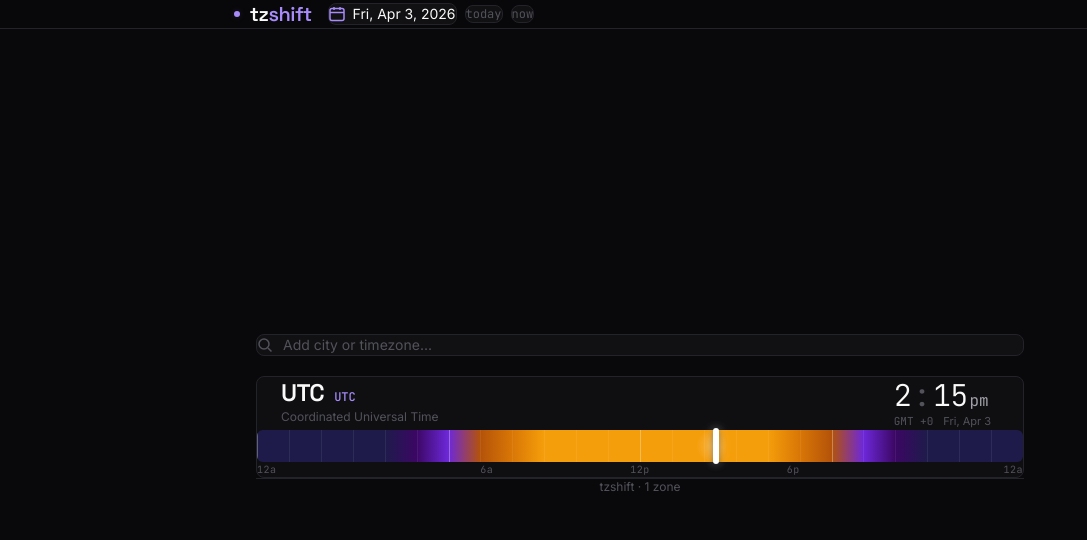
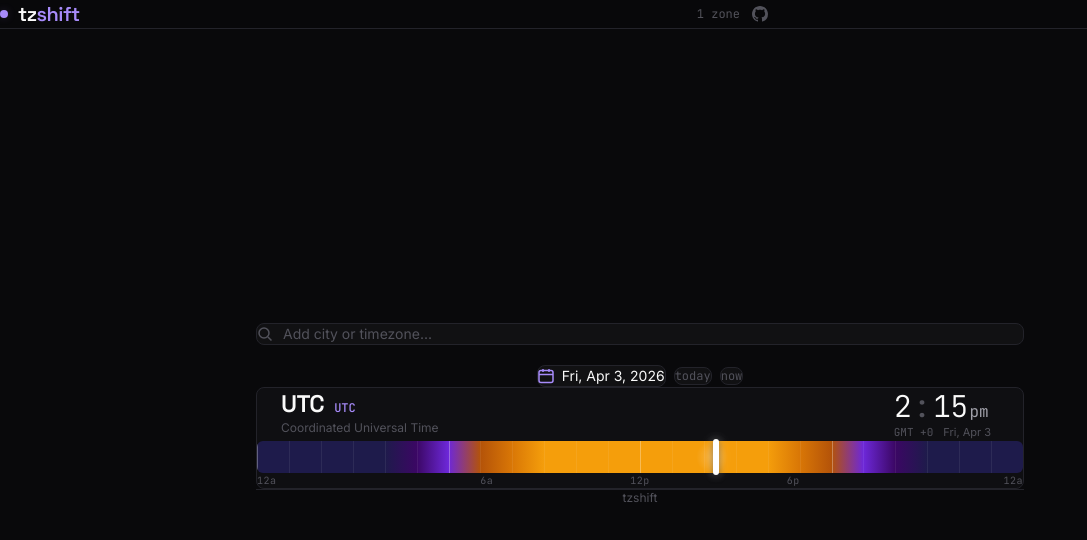
Before and after one commit to lwlee2608/tz-shift, a React (Vite) app: page / in a window 1280 px wide. Shown: the top 540 px of the page, without its empty margins (0-1087 px from the left). Built offline with nearby package versions, Linux system fonts and the light colour scheme.

Commit message:
Move date/time controls between search and cards, enhance header
Relocate date picker, today, and now buttons from the header to sit
between the timezone search input and the timezone cards. Simplify
the header to brand + zone count + GitHub link.

```diff
--- a/src/App.tsx
+++ b/src/App.tsx
@@ -65,26 +65,30 @@
 
   return (
     <div className="min-h-screen w-full flex flex-col">
-      {/* Combined header + toolbar */}
+      {/* Header */}
       <div className="w-full sticky top-0 z-40 bg-bg-primary/80 backdrop-blur-xl border-b border-border">
         <div className="w-full max-w-3xl mx-auto px-5 py-3">
-          <div className="flex flex-wrap items-center justify-center gap-4">
+          <div className="flex items-center justify-between">
             <div className="flex items-center gap-2.5">
-              <div className="w-1.5 h-1.5 rounded-full bg-accent shadow-[0_0_6px_var(--color-accent-glow)]" />
+              <div className="w-2 h-2 rounded-full bg-accent shadow-[0_0_8px_var(--color-accent-glow)]" />
               <h1 className="font-display text-xl font-semibold tracking-tight text-text-primary">
                 tz<span className="text-accent">shift</span>
               </h1>
             </div>
-            <div className="flex items-center justify-center gap-2">
-              <DatePicker value={baseDate} onChange={setBaseDate} />
-              <button
-                onClick={handleSetNow}
-                className="px-3 py-2 text-xs font-mono text-text-muted hover:text-accent
-                  bg-bg-secondary border border-border rounded-lg hover:border-border-light
-                  transition-all cursor-pointer whitespace-nowrap"
+            <div className="flex items-center gap-3">
+              <span className="text-xs text-text-muted font-mono">
+                {timezones.length} zone{timezones.length !== 1 ? 's' : ''}
+              </span>
+              <a
+                href="https://github.com/lwlee2608/tz-shift"
+                target="_blank"
+                rel="noopener noreferrer"
+                className="text-text-muted hover:text-accent transition-colors"
               >
-                now
-              </button>
+                <svg width="16" height="16" viewBox="0 0 16 16" fill="currentColor">
+                  <path d="M8 0C3.58 0 0 3.58 0 8c0 3.54 2.29 6.53 5.47 7.59.4.07.55-.17.55-.38 0-.19-.01-.82-.01-1.49-2.01.37-2.53-.49-2.69-.94-.09-.23-.48-.94-.82-1.13-.28-.15-.68-.52-.01-.53.63-.01 1.08.58 1.23.82.72 1.21 1.87.87 2.33.66.07-.52.28-.87.51-1.07-1.78-.2-3.64-.89-3.64-3.95 0-.87.31-1.59.82-2.15-.08-.2-.36-1.02.08-2.12 0 0 .67-.21 2.2.82.64-.18 1.32-.27 2-.27.68 0 1.36.09 2 .27 1.53-1.04 2.2-.82 2.2-.82.44 1.1.16 1.92.08 2.12.51.56.82 1.27.82 2.15 0 3.07-1.87 3.75-3.65 3.95.29.25.54.73.54 1.48 0 1.07-.01 1.93-.01 2.2 0 .21.15.46.55.38A8.013 8.013 0 0016 8c0-4.42-3.58-8-8-8z"/>
+                </svg>
+              </a>
             </div>
           </div>
         </div>
@@ -94,6 +98,19 @@
         <div className="w-full max-w-3xl">
           <div className="w-full" style={{ marginBottom: '1.25rem' }}>
             <TimezoneSearch onSelect={handleAddTimezone} existingIds={existingIds} />
+          </div>
+
+          {/* Date & time controls */}
+          <div className="flex items-center justify-center gap-2 mb-5">
+            <DatePicker value={baseDate} onChange={setBaseDate} />
+            <button
+              onClick={handleSetNow}
+              className="px-3 py-2 text-xs font-mono text-text-muted hover:text-accent
+                bg-bg-secondary border border-border rounded-lg hover:border-border-light
+                transition-all cursor-pointer whitespace-nowrap"
+            >
+              now
+            </button>
           </div>
 
           {/* Timezone cards */}
@@ -124,7 +141,7 @@
           <footer className="w-full border-t border-border mt-6">
             <div className="w-full px-5 py-4 flex items-center justify-center">
               <span className="text-xs text-text-muted">
-                tzshift &middot; {timezones.length} zone{timezones.length !== 1 ? 's' : ''}
+                tzshift
               </span>
             </div>
           </footer>
```
Also changed, not shown: 1 other file (tests, documents, lock files or other folders).
